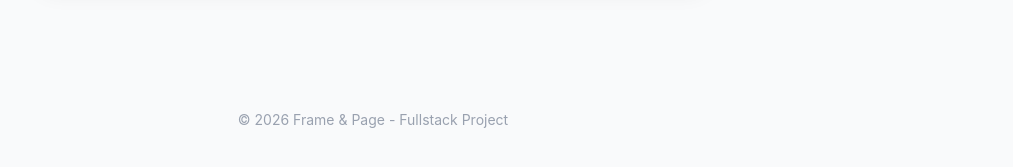
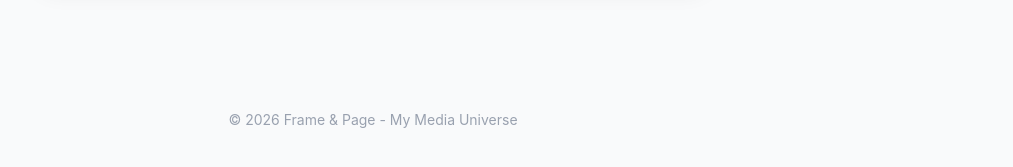
Before and after one commit to ainoadura/fullstack-project, a React (Vite) app in the folder frontend/: page /add in a window 1280 px wide. Shown: the part 873-1040 px from the top of the page, without its empty margins (267-1280 px from the left). Built offline with nearby package versions, Linux system fonts and the light colour scheme.

Commit message:
Footer change.

```diff
--- a/frontend/src/components/MainLayout.tsx
+++ b/frontend/src/components/MainLayout.tsx
@@ -43,7 +43,7 @@ export const MainLayout = ({ children }: MainLayoutProps) => {
       </Link>
 
       <footer className="py-10 text-center text-gray-400 dark:text-muted text-sm">
-        © 2026 Frame & Page - Fullstack Project
+        © 2026 Frame & Page - My Media Universe
       </footer>
     </div>
   );
```
